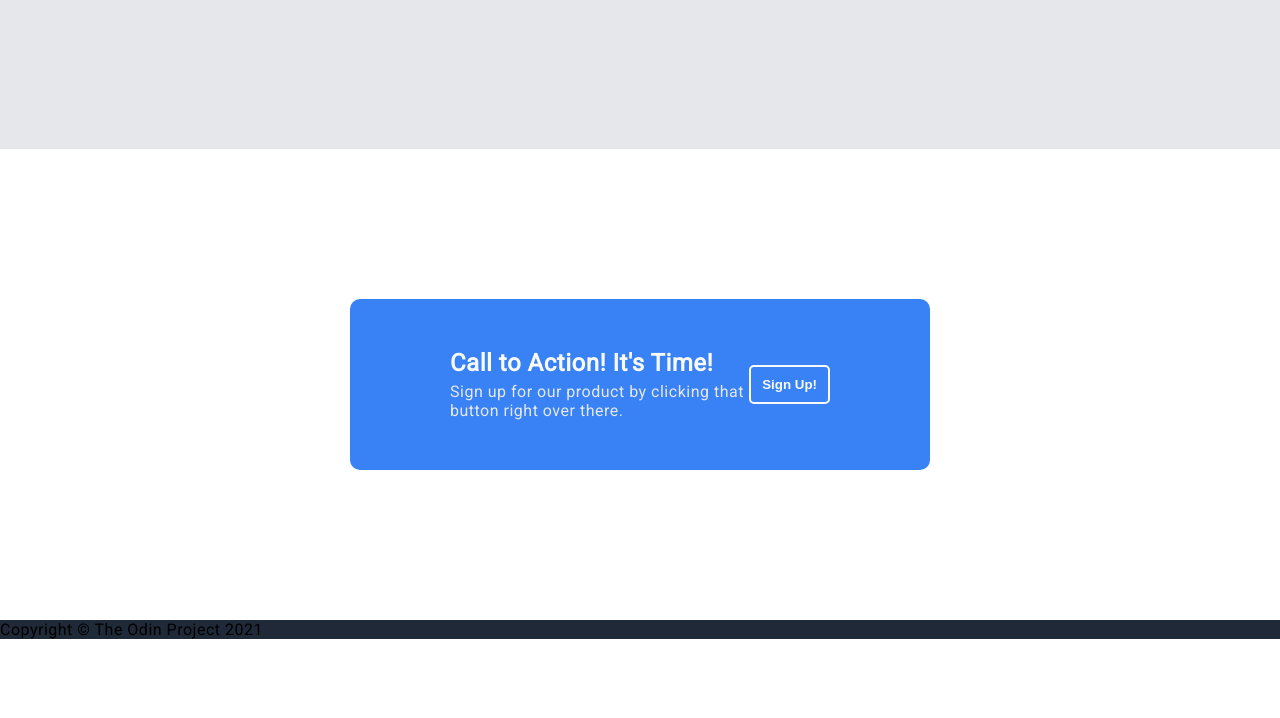
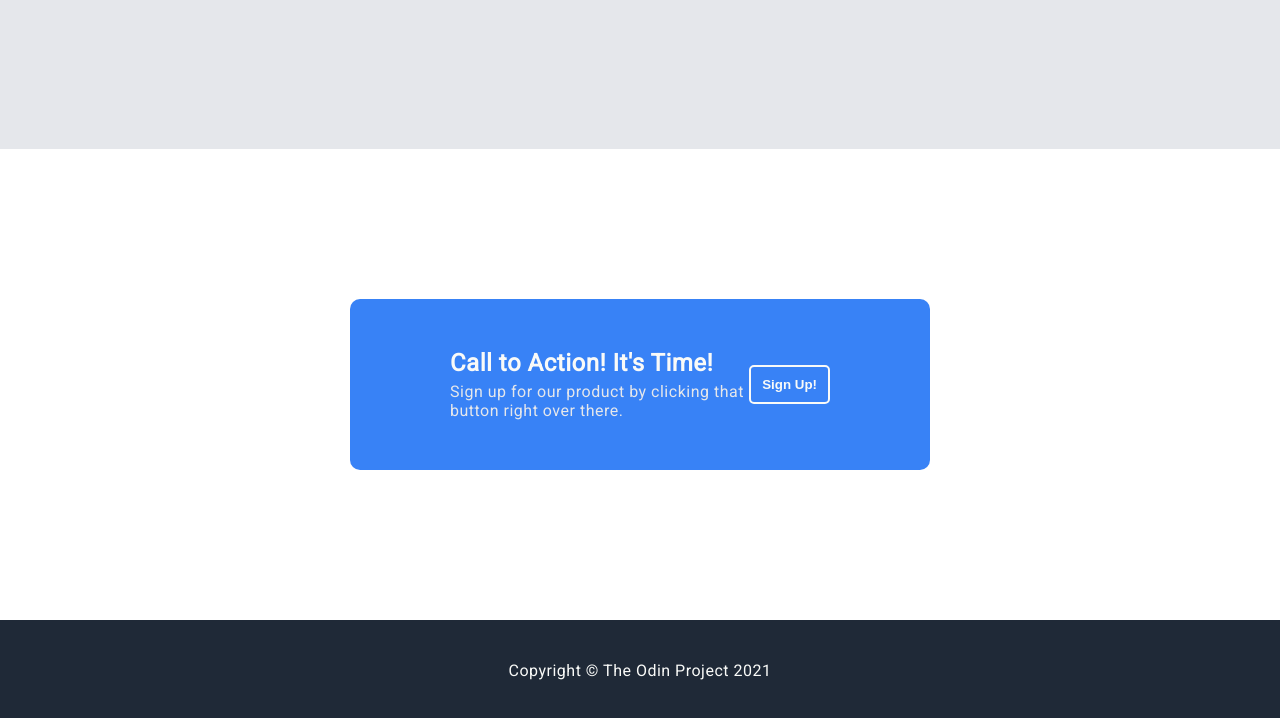
Before and after one commit to Elijah80/landing-page, a plain HTML site: page index.html in a window 1280 px wide. Shown: the part 1477-2195 px from the top of the page. Before the commit the page ends 2116 px from the top, so only its background shows below. Drawn offline with Linux system fonts and the light colour scheme.

Commit message:
Styled Footer Section
Added styling rules for the footer section to match the given
diagram.

```diff
--- a/style.css
+++ b/style.css
@@ -209,4 +209,12 @@ body {
   font-weight: 900;
 }
 
+
 /*** Footer Section ***/
+.footer {
+  color: #f9faf8;
+  height: 100px;
+  display: flex;
+  justify-content: center;
+  align-items: center;
+}
```
